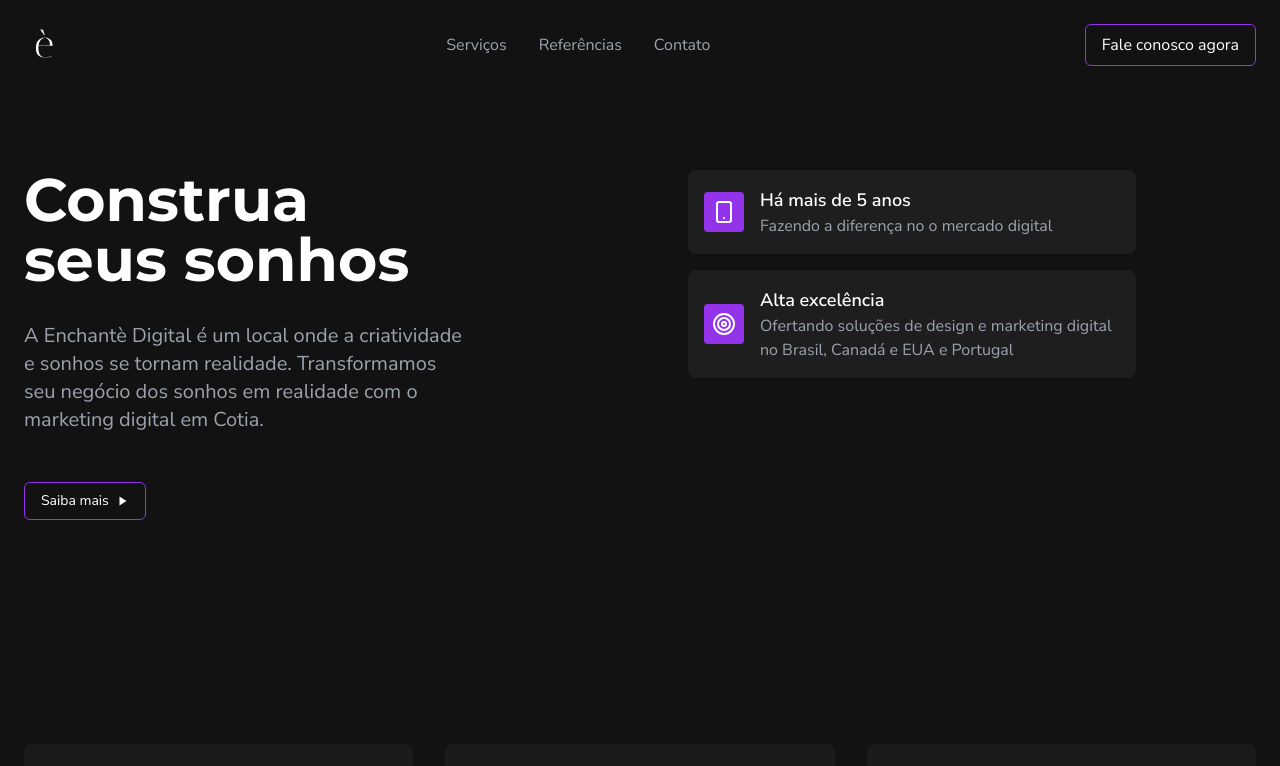
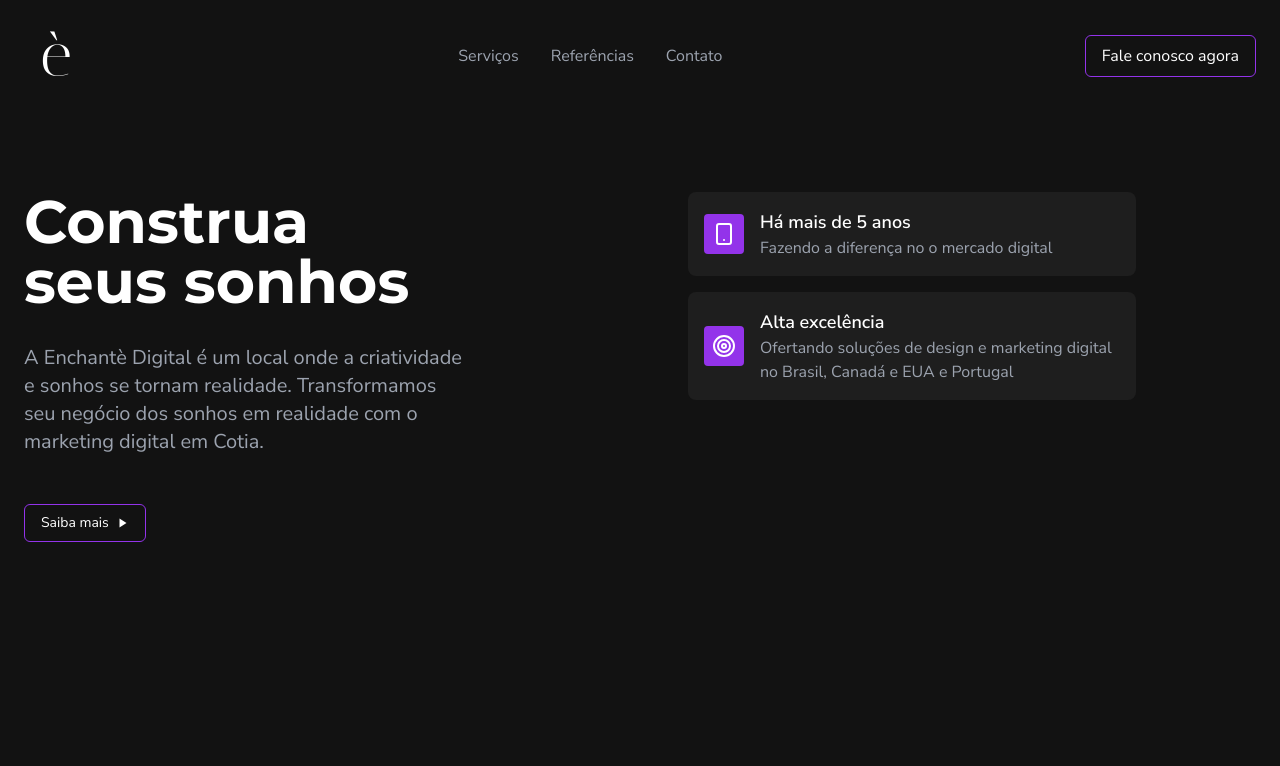
Before and after one commit to luanhrods/lcs, a Next.js app: page / in a window 1280 px wide. Shown: the top 766 px of the page. Built offline with nearby package versions, Linux system fonts and the light colour scheme.

Commit message:
Update index.tsx

```diff
--- a/pages/index.tsx
+++ b/pages/index.tsx
@@ -98,7 +98,7 @@
 
         <header className="container mx-auto px-6 py-6 flex justify-between items-center relative z-10">
           <div className="flex items-center space-x-2">
-            <Image src="/images/logo.png" alt="Enchantè Digital Logo" width={40} height={40} />
+            <Image src="/images/logo.png" alt="Enchantè Digital Logo" width={64} height={64} />
             <span className="font-semibold text-sm md:text-base font-montserrat"></span>
           </div>
           <nav className="hidden md:flex space-x-8">
@@ -351,7 +351,7 @@
           <div className="container mx-auto px-6">
             <div className="flex flex-col md:flex-row justify-between items-center">
               <div className="flex items-center space-x-2 mb-4 md:mb-0">
-                <Image src="/images/logo.png" alt="Enchantè Digital Logo" width={64} height={64} />
+                <Image src="/images/logo.png" alt="Enchantè Digital Logo" width={40} height={40} />
                 <span className="font-semibold text-sm font-montserrat"></span>
               </div>
               <nav className="flex flex-wrap justify-center space-x-4 md:space-x-6 mb-4 md:mb-0">
```
